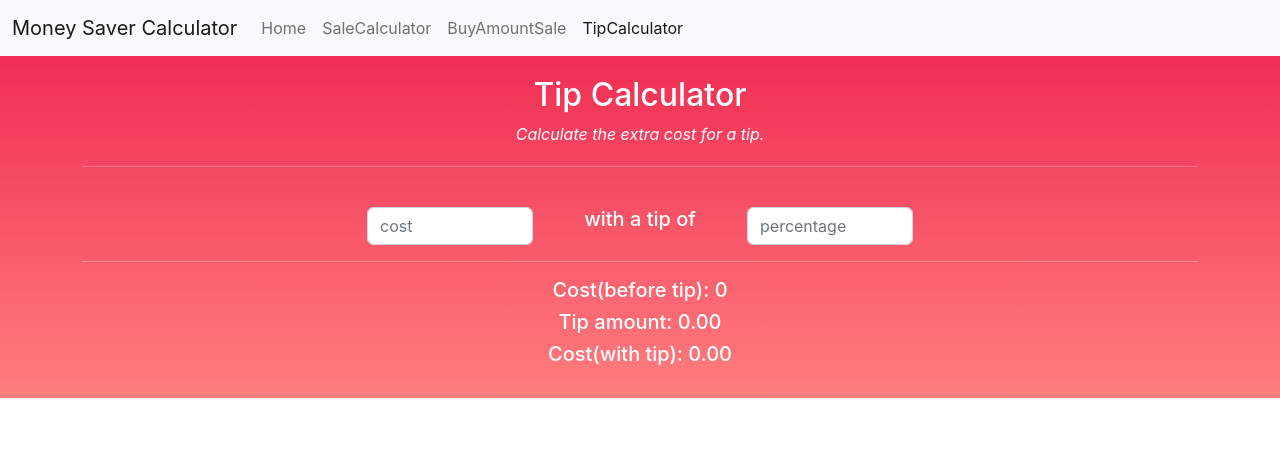
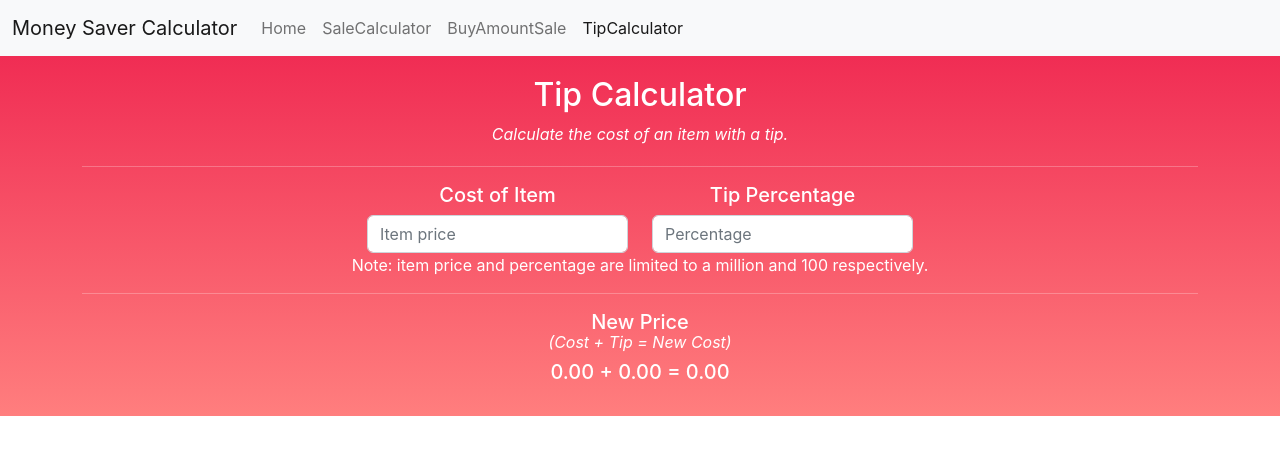
Before and after one commit to 1HectorAC/money-saver-calculator, a React (Create React App) app: page /TipCalculator in a window 1280 px wide. Shown: the top 454 px of the page. Built offline with nearby package versions, Linux system fonts and the light colour scheme.

Commit message:
Added input validation & better display in TipCalculator.

```diff
--- a/src/pages/TipCalculator.js
+++ b/src/pages/TipCalculator.js
@@ -2,29 +2,63 @@ import { useState } from "react";
 
 const TipCalculator = () => {
     const [cost, setCost] = useState(0);
-    const [percentage, setPercentage] =  useState(0);
+    const [percentage, setPercentage] = useState(0);
+    function changeCost(e) {
+        let input = Number(e.target.value);
+        if (input > 0 && input <= 1000000)
+            setCost(input);
+        else if (input > 1000000) {
+            e.target.value = 1000000;
+            setCost(1000000);
+        }
+        else if (input < 0) {
+            e.target.value = 0;
+            setCost(0);
+        }
+        else
+            setCost(0);
+    }
+    function changePercentage(e) {
+        let input = Number(e.target.value);
+        if (input > 0 && input <= 100)
+            setPercentage(input);
+        else if (input > 100) {
+            e.target.value = 100;
+            setPercentage(100);
+        }
+        else if (input < 0) {
+            e.target.value = 0;
+            setPercentage(0);
+        }
+        else
+            setPercentage(0);
+    }
     return (
         <>
             <div className="text-center container whiteText">
                 <div className="titleSection">
                     <h2>Tip Calculator</h2>
-                    <p><i>Calculate the extra cost for a tip.</i></p>
+                    <p><i>Calculate the cost of an item with a tip.</i></p>
                 </div>
                 <hr />
-                <br />
                 <div className="row">
-                    <div className="col-md-2 offset-md-3">
-                        <input type="number" className="form-control" onChange={(e)=>setCost(e.target.value)} placeholder="cost"/>
+                    <div className="col-md-3 offset-md-3 col-6">
+                        <h5>Cost of Item</h5>
+                        <input type="number" className="form-control" onChange={changeCost} placeholder="Item price" />
                     </div>
-                    <div className="col-md-2"><h5>with a tip of</h5> </div>
-                    <div className="col-md-2">
-                    <input type="number" className="form-control" onChange={(e)=>setPercentage(e.target.value)} placeholder="percentage"/>
+                    <div className="col-md-3 col-6">
+                        <h5>Tip Percentage</h5>
+                        <input type="number" className="form-control" onChange={changePercentage} placeholder="Percentage" />
                     </div>
                 </div>
-                <hr/>
-                <h5>Cost(before tip): {cost}</h5>
-                <h5>Tip amount: {(cost *(percentage/100)).toFixed(2)}</h5>
-                <h5>Cost(with tip): {(Number(cost) + (cost*(percentage/100))).toFixed(2)} </h5>
+                <p>Note: item price and percentage are limited to a million and 100 respectively.</p>
+                <hr />
+                <h5>New Price</h5>
+                <p style={{ lineHeight: '.1' }}><i>(Cost + Tip = New Cost)</i></p>
+                <h5>
+                    {cost.toFixed(2) + " + "}
+                    {(cost * (percentage / 100)).toFixed(2) + " = " + (cost + (cost * (percentage / 100))).toFixed(2)}
+                </h5>
                 <br />
             </div>
         </>
```
